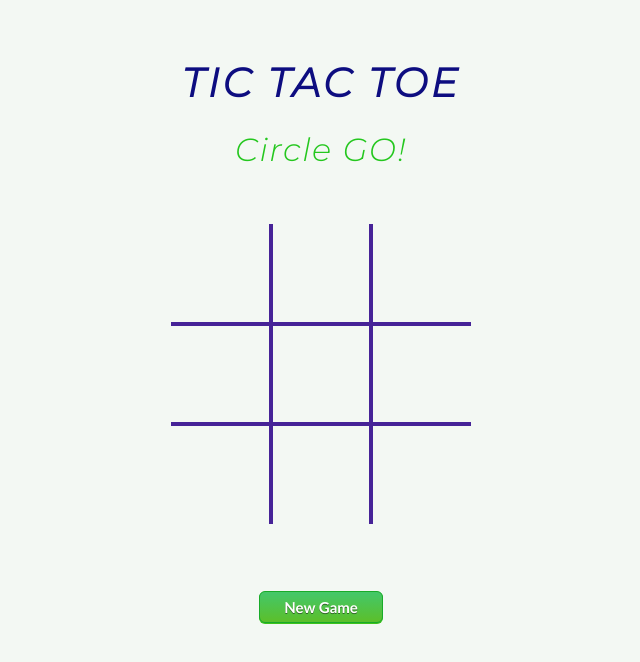
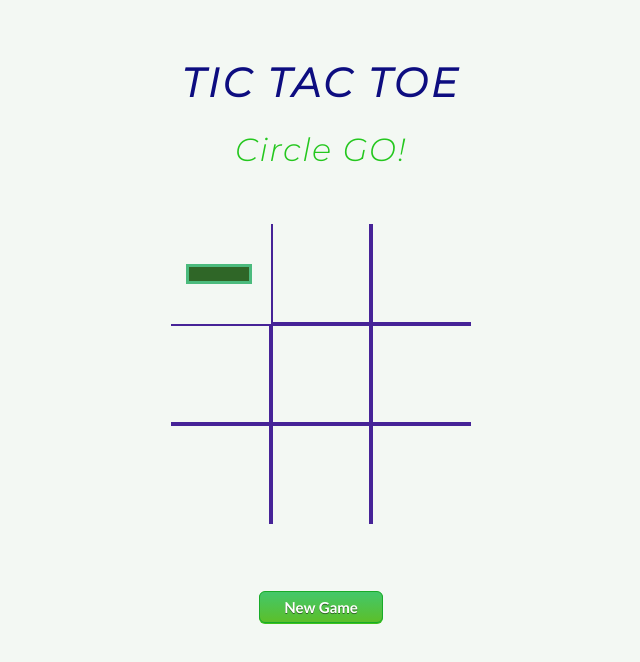
Before and after one commit to AlejoMl1/tic-toc-toe-react, a React (Create React App) app: page / in a window 1280 px wide. In both pictures the pointer is over the element 540 px from the left and 274 px from the top of the page. Shown: the top 662 px of the page, without its empty margins (319-959 px from the left). Built offline with nearby package versions, Linux system fonts and the light colour scheme.

Commit message:
hover over circle is working but not for X

```diff
--- a/src/App.js
+++ b/src/App.js
@@ -55,10 +55,11 @@ function App() {
     }
     const handleNewGame = ()=>{
     setCells(["","","","","","","","",""]);
-    if( turn=="Cross"){
+    //to switch the figure that starts
+    if( winningMessage=="Circle Wins!"){
+      setTurn("Cross");
+    }else{
       setTurn("Circle");
-    }else{
-      setTurn("Cross");
     }
     setWinningLinePosition(null);
     setWinningMessage(null);
--- a/src/components/Cell.js
+++ b/src/components/Cell.js
@@ -31,9 +31,9 @@ const Cell = ({ id, cells, turn, setCells, setTurn,winningMessage }) => {
 
 
     return (
-        <div className={`square${turnShape?` ${turnShape}Active`:""}`} id={id} onClick={ !winningMessage ? handleOnClick:undefined}>
+        <div className={`square${turnShape? ` ${turnShape}Active`:` ${turn}Hover`}`} id={id} onClick={ !winningMessage ? handleOnClick:undefined}>
             {
-                turnShape? (  <div className={turnShape}></div>):undefined
+                <div className={turnShape?`${turnShape}`:``}></div>
             }
 
         </div>
--- a/src/index.css
+++ b/src/index.css
@@ -29,12 +29,17 @@ body{
 .gameBoard{
     width: 300px;
     height: 300px;
-    display: flex;
-    flex-wrap: wrap;
-    overflow: hidden;
+    /* display: flex;
+    flex-wrap: wrap; */
+    /* overflow: hidden; */
+    display: grid;
+    grid-template-columns: repeat(3, 100px); /* Adjust the number of columns as needed */
+    grid-auto-rows: 100px; /* Set the row height to 100px */
     position: relative;
     grid-row: 5/6;
-
+    box-sizing: border-box;
+    justify-content: center;
+    align-items: center;
 }
 .square{
     width: 100px;
@@ -45,9 +50,9 @@ body{
     justify-content: center;
     align-items: center;
     cursor: pointer;
-    position: relative;
+  position: relative;
+  z-index: 1;
 
-    /* box-shadow: 0 0 5px 3px rgb(246, 246, 248); */
 }
 .square:first-child,
 .square:nth-child(2),
@@ -91,6 +96,27 @@ body{
   box-shadow: 0 0 3px 3px rgba(231, 139, 139, 0.7);
 }
 
+.CrossHover:hover::before,
+.CrossHover:hover::after
+{
+  content: "";
+  position: absolute;
+  top: 50%;
+  left: 10px;
+  width: 80%;
+  height: 3.8px;
+  transform-origin: center;
+  background-color: rgb(211, 131, 131);
+}
+
+.CrossHover:hover::before{
+  transform: rotate(45deg);
+}
+
+.CrossHover:hover::after{
+  transform: rotate(-45deg);
+}
+
 .x-shape::before {
   transform: rotate(45deg);
 }
@@ -108,6 +134,26 @@ body{
   box-shadow: 0 0 3px 3px rgb(187, 199, 192);
   justify-content:center ;
   align-items: center;
+}
+
+.CircleHover:hover
+{
+  height: 20px;
+  width: 20px;
+  /* border-radius: 50%; */
+  border: 3px solid rgb(75, 187, 125) ;
+  /* box-sizing: border-box; */
+  /* box-shadow: 0 0 3px 3px rgb(187, 199, 192); */
+  justify-content:center ;
+  align-items: center;
+  display: flex;
+  /* z-index: 1; */
+  margin-left: 15px;
+  padding-left: 60%;
+  background-color: #2f6627;
+  z-index: 0;
+  display:inline
+
 }
 
 .winning-line {
```
